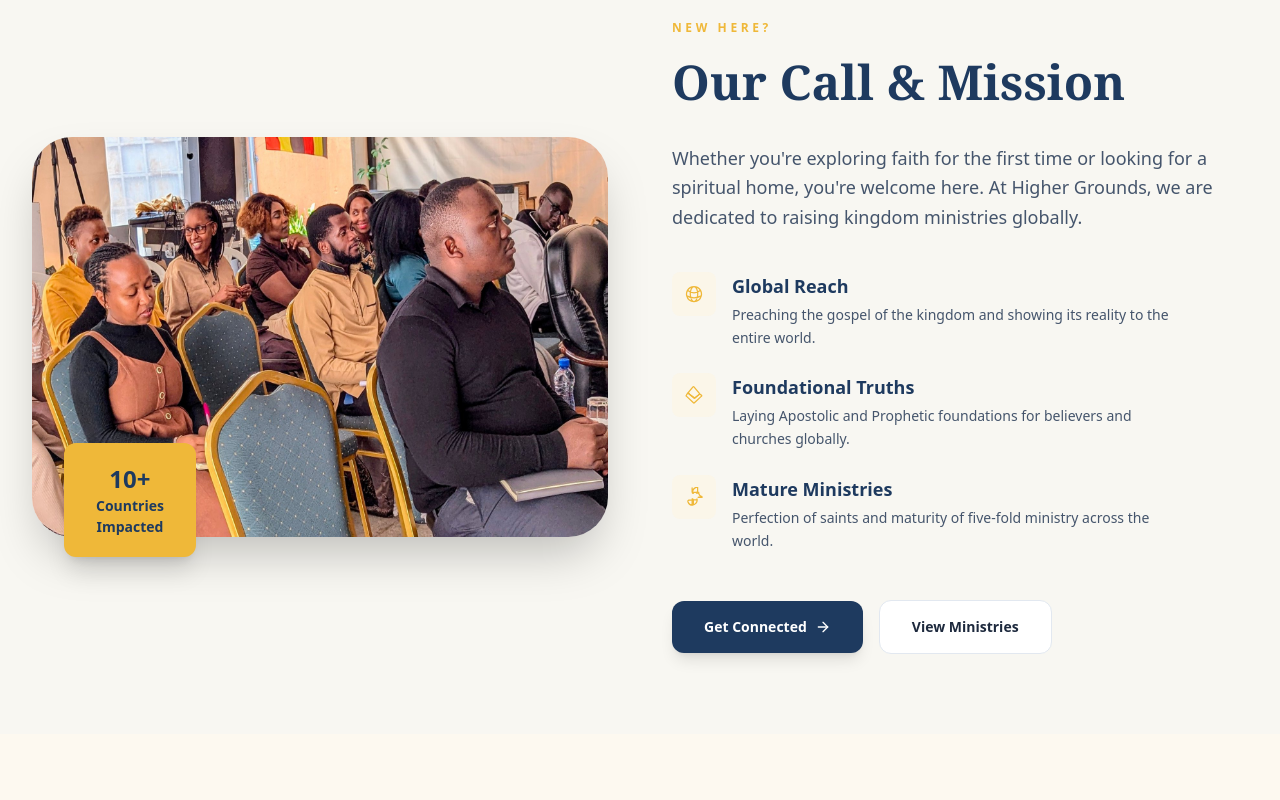
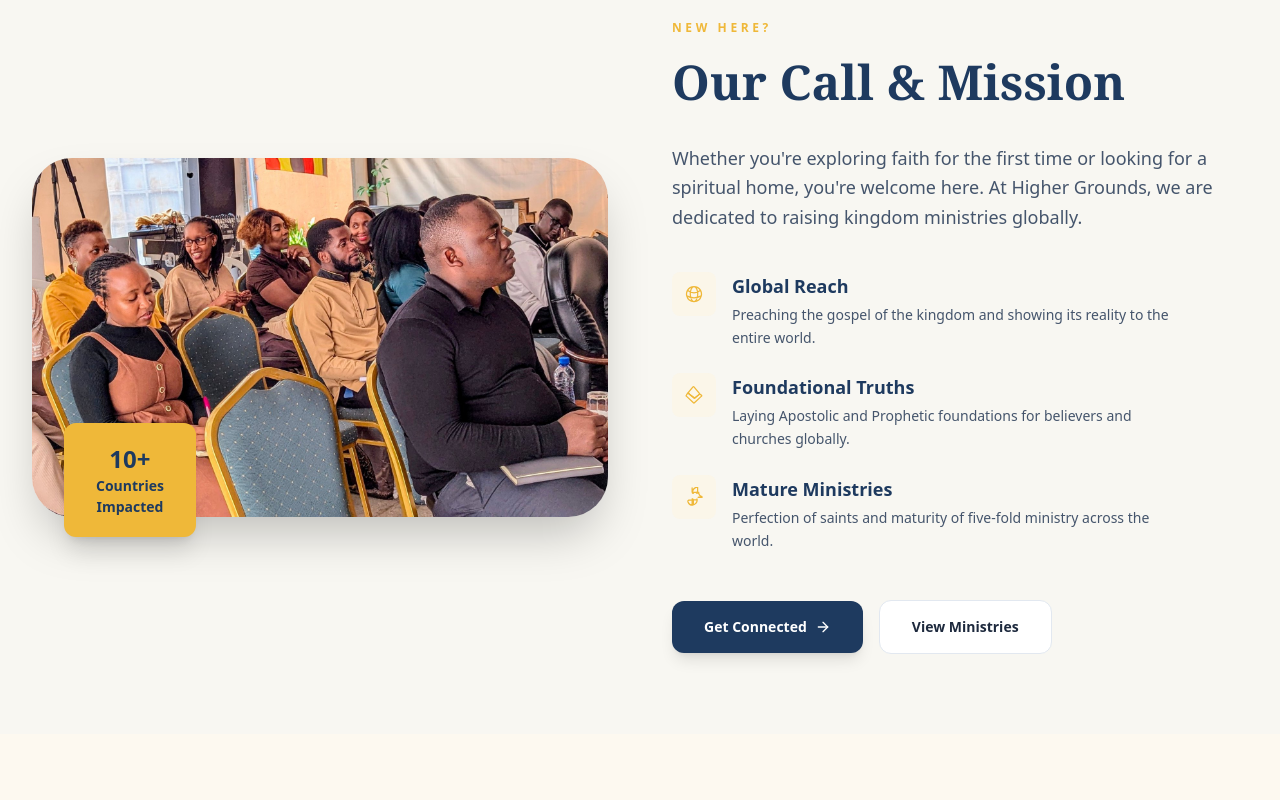
Before and after one commit to Alasiri44/hgmi, a React (Vite) app in the folder client/: page / in a window 1280 px wide. Shown: the part 460-1260 px from the top of the page. Built offline with nearby package versions, Linux system fonts and the light colour scheme.

Commit message:
fixed images

```diff
--- a/client/src/features/WelcomingSection.tsx
+++ b/client/src/features/WelcomingSection.tsx
@@ -79,7 +79,7 @@ export default function WelcomingSection() {
       <div className="max-w-7xl mx-auto flex flex-col md:flex-row items-center gap-12 md:gap-16">
         <div className="w-full md:w-1/2 relative">
           <div className="rounded-[40px] overflow-hidden shadow-2xl">
-            <img src={audience} alt="HGMI Banner" className="w-full h-100" />
+            <img src={audience} alt="audience" className="w-full h-auto min-h-[280px] max-h-[400px]" />
           </div>
           <div className="absolute bottom-[-20px] left-8 bg-[#EFB839] text-[#1E3A5F] px-8 py-5 rounded-xl font-bold text-center leading-tight shadow-xl">
             <span className="text-2xl">10+</span>
--- a/client/src/pages/home.tsx
+++ b/client/src/pages/home.tsx
@@ -6,7 +6,7 @@ import WelcomingSection from "../features/WelcomingSection";
 export default function Home() {
   return (
     <>
-      <img src={banner} alt="HGMI Banner" className="w-full h-100" />
+      <img src={banner} alt="HGMI Banner" className="w-full h-auto min-h-[280px] max-h-[400px]" />
       < WelcomingSection/>
     <LatestSermon
               videoId="https%3A%2F%2Fwww.facebook.com%2Fhganairobiwest%2Fvideos%2F1435675764603901%2F"
```
